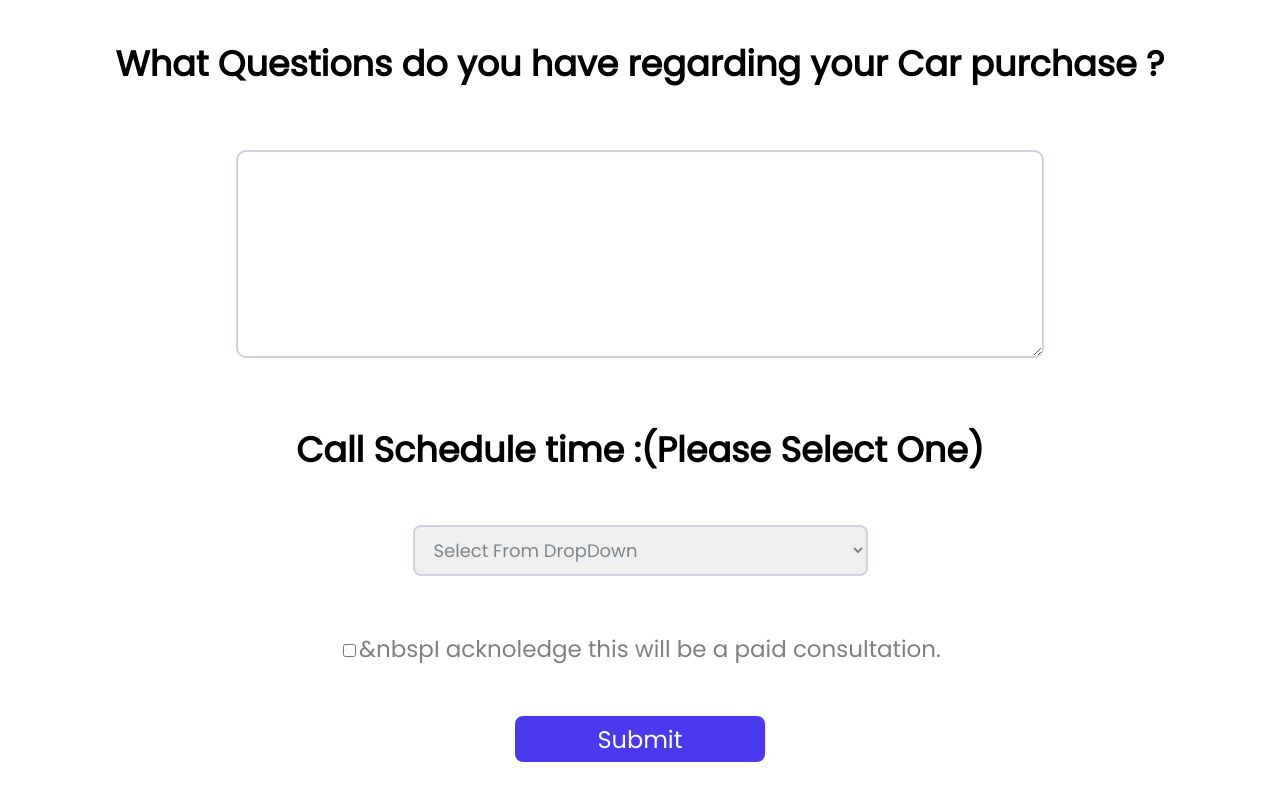
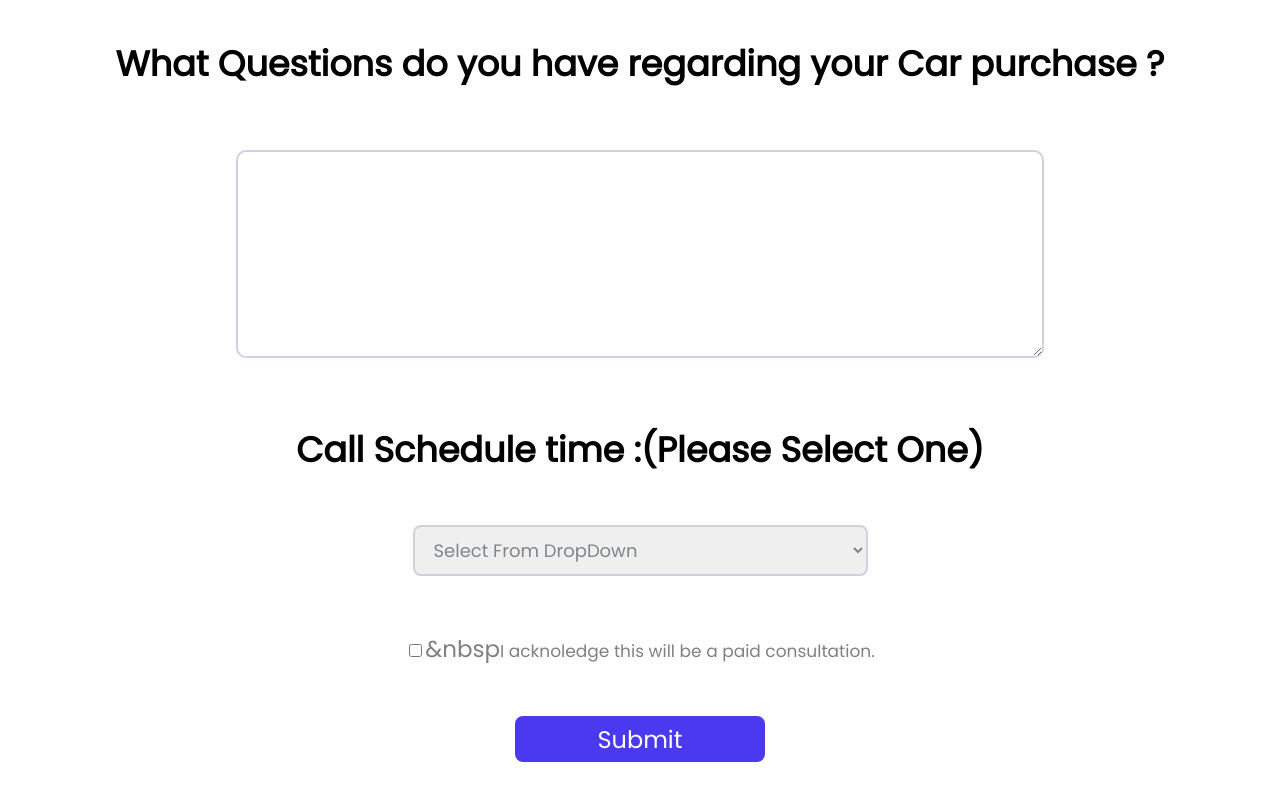
Before and after one commit to RanjithKumarT35/RevnitroFormsFront, a React (Create React App) app: page /CarConsultation in a window 1280 px wide. Shown: the part 1066-1866 px from the top of the page. Built offline with nearby package versions, Linux system fonts and the light colour scheme; no server answers.

Commit message:
Update CarConsultation.js

```diff
--- a/src/forms/CarConsultation.js
+++ b/src/forms/CarConsultation.js
@@ -282,7 +282,7 @@ function CarConsultation() {
                     id="formscheckboxxxx"
                     required
                   />
-                 &nbsp<span>I acknoledge this will be a paid consultation.</span>
+                 &nbsp<span style={{fontSize:"17px"}}>I acknoledge this will be a paid consultation.</span>
               </div>
               <div className="carspurchasebuuttonss">
                 <button type="submit">Submit</button>
```
